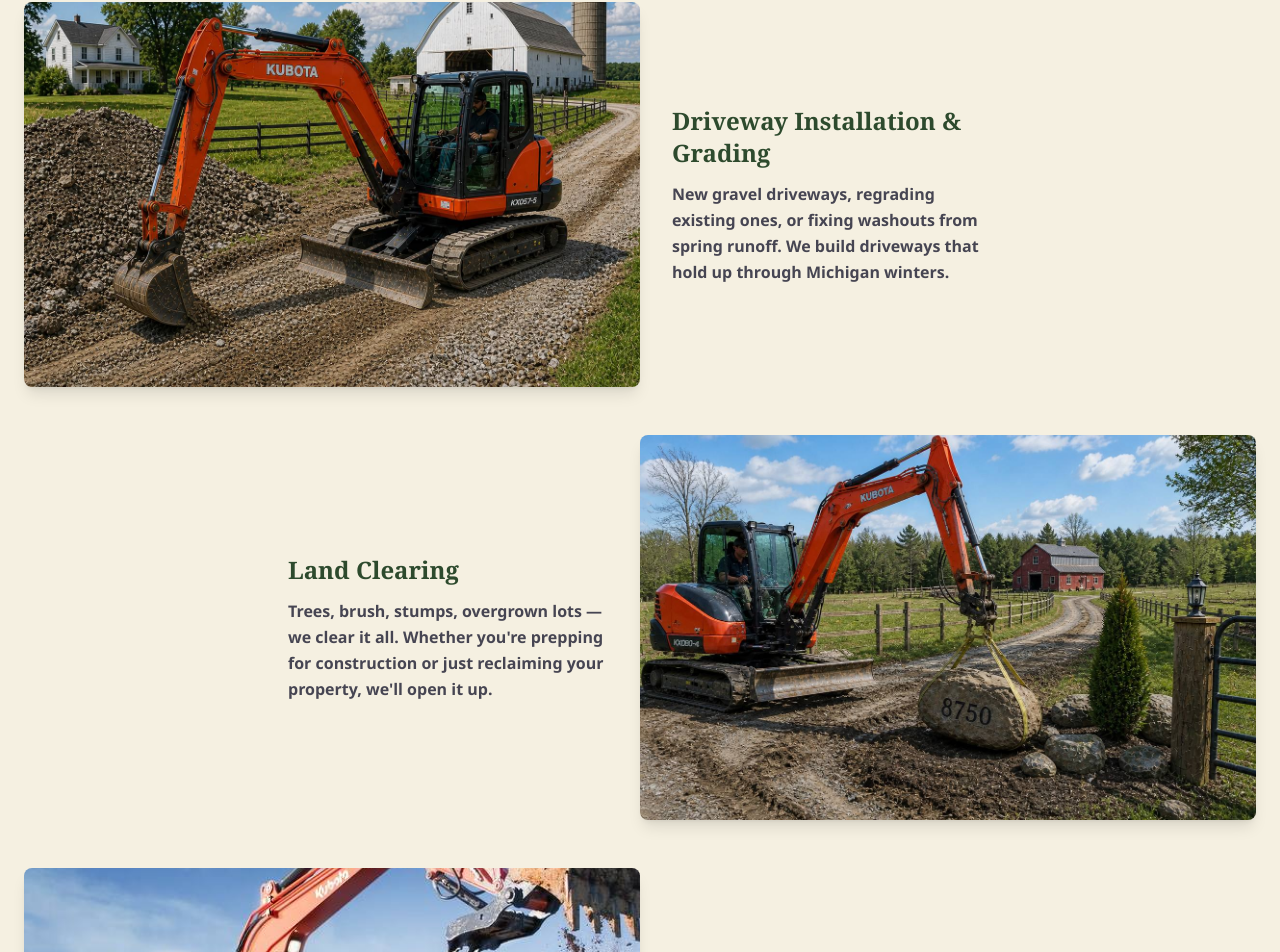
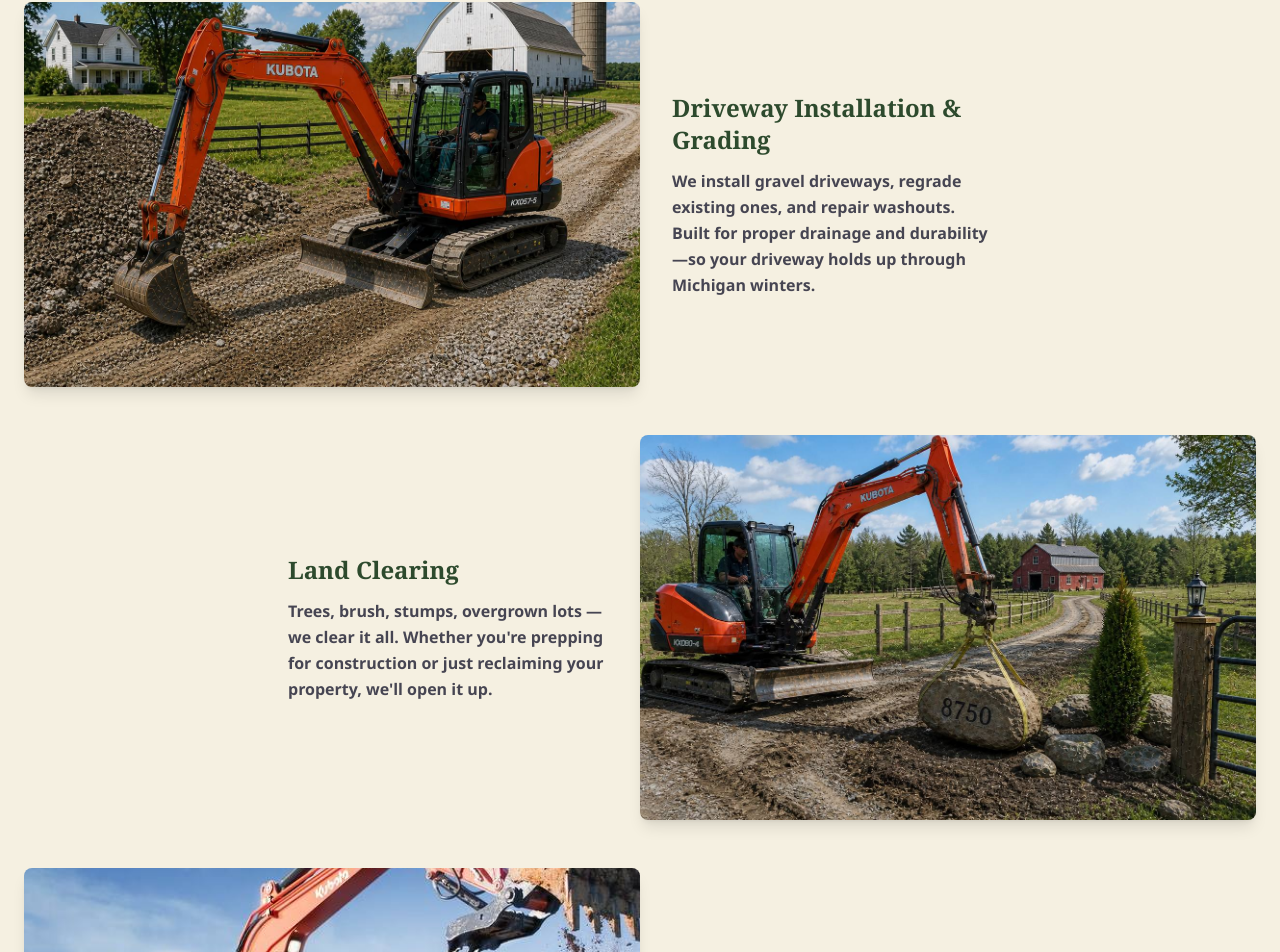
Before and after one commit to Sherryfarmshop/great-lakes-excavating, a Next.js app: page / in a window 1280 px wide. Shown: the part 1920-2872 px from the top of the page. Built offline with nearby package versions, Linux system fonts and the light colour scheme.

Commit message:
Update driveway description

```diff
--- a/src/components/Services.tsx
+++ b/src/components/Services.tsx
@@ -13,7 +13,7 @@ const primaryServices = [
   },
   {
     title: 'Driveway Installation & Grading',
-    desc: 'New gravel driveways, regrading existing ones, or fixing washouts from spring runoff. We build driveways that hold up through Michigan winters.',
+    desc: 'We install gravel driveways, regrade existing ones, and repair washouts. Built for proper drainage and durability—so your driveway holds up through Michigan winters.',
     img: '/images/driveway.jpg',
   },
   {
```
